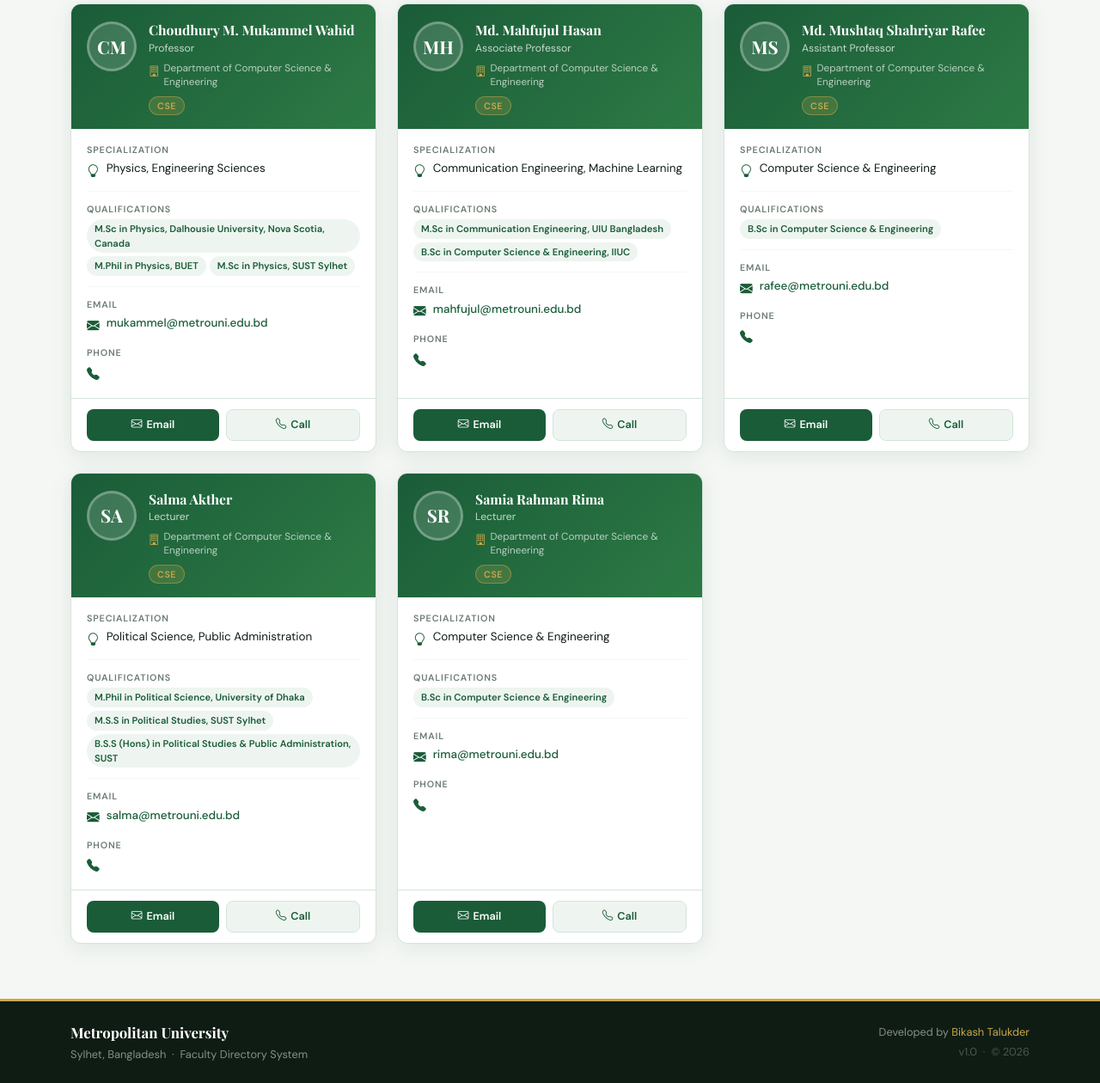
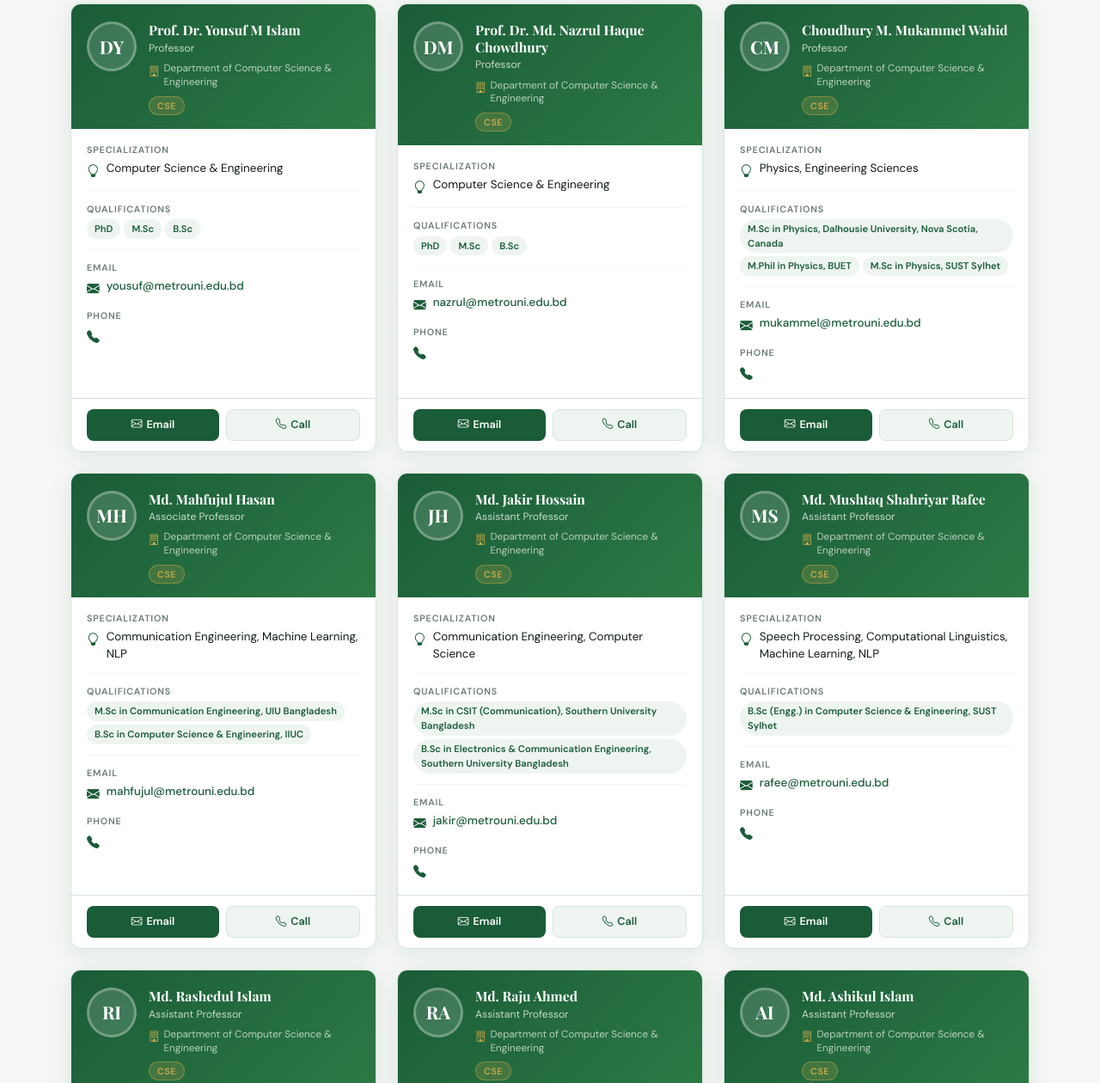
Before and after one commit to bikash-20/MU-FACULTY-DIRECTORY, a plain HTML site: page index.html in a window 1280 px wide. Shown: the part 486-1746 px from the top of the page at 86% size. Drawn offline with nearby package versions, Linux system fonts and the light colour scheme.

Commit message:
Add files via upload

```diff
--- a/index.html
+++ b/index.html
@@ -644,7 +644,41 @@
 
 const FACULTY = [
 
-  // ── Real CSE Department data from metrouni.edu.bd ──────────
+  // ── CSE Department — Metropolitan University, Sylhet ─────────
+  // ── Source: metrouni.edu.bd (verified via official site search) ──
+
+  // ════ PROFESSORS ════
+
+  {
+    name:           "Prof. Dr. Yousuf M Islam",
+    designation:    "Professor",
+    department:     "CSE",
+    departmentFull: "Department of Computer Science & Engineering",
+    email:          "yousuf@metrouni.edu.bd",
+    phone:          "",
+    qualifications: [
+      "PhD",
+      "M.Sc",
+      "B.Sc"
+    ],
+    specialization: "Computer Science & Engineering"
+  },
+
+  {
+    name:           "Prof. Dr. Md. Nazrul Haque Chowdhury",
+    designation:    "Professor",
+    department:     "CSE",
+    departmentFull: "Department of Computer Science & Engineering",
+    email:          "nazrul@metrouni.edu.bd",
+    phone:          "",
+    qualifications: [
+      "PhD",
+      "M.Sc",
+      "B.Sc"
+    ],
+    specialization: "Computer Science & Engineering",
+    note:           "Dean, School of Science & Technology"
+  },
 
   {
     name:           "Choudhury M. Mukammel Wahid",
@@ -661,6 +695,8 @@
     specialization: "Physics, Engineering Sciences"
   },
 
+  // ════ ASSOCIATE PROFESSORS ════
+
   {
     name:           "Md. Mahfujul Hasan",
     designation:    "Associate Professor",
@@ -672,7 +708,24 @@
       "M.Sc in Communication Engineering, UIU Bangladesh",
       "B.Sc in Computer Science & Engineering, IIUC"
     ],
-    specialization: "Communication Engineering, Machine Learning"
+    specialization: "Communication Engineering, Machine Learning, NLP",
+    note:           "Head, Dept. of CSE"
+  },
+
+  // ════ ASSISTANT PROFESSORS ════
+
+  {
+    name:           "Md. Jakir Hossain",
+    designation:    "Assistant Professor",
+    department:     "CSE",
+    departmentFull: "Department of Computer Science & Engineering",
+    email:          "jakir@metrouni.edu.bd",
+    phone:          "",
+    qualifications: [
+      "M.Sc in CSIT (Communication), Southern University Bangladesh",
+      "B.Sc in Electronics & Communication Engineering, Southern University Bangladesh"
+    ],
+    specialization: "Communication Engineering, Computer Science"
   },
 
   {
@@ -681,6 +734,86 @@
     department:     "CSE",
     departmentFull: "Department of Computer Science & Engineering",
     email:          "rafee@metrouni.edu.bd",
+    phone:          "",
+    qualifications: [
+      "B.Sc (Engg.) in Computer Science & Engineering, SUST Sylhet"
+    ],
+    specialization: "Speech Processing, Computational Linguistics, Machine Learning, NLP"
+  },
+
+  {
+    name:           "Md. Rashedul Islam",
+    designation:    "Assistant Professor",
+    department:     "CSE",
+    departmentFull: "Department of Computer Science & Engineering",
+    email:          "rashedul@metrouni.edu.bd",
+    phone:          "",
+    qualifications: [
+      "B.Sc in Computer Science & Engineering"
+    ],
+    specialization: "Computer Science & Engineering"
+  },
+
+  {
+    name:           "Md. Raju Ahmed",
+    designation:    "Assistant Professor",
+    department:     "CSE",
+    departmentFull: "Department of Computer Science & Engineering",
+    email:          "raju@metrouni.edu.bd",
+    phone:          "",
+    qualifications: [
+      "B.Sc in Computer Science & Engineering"
+    ],
+    specialization: "Computer Science & Engineering"
+  },
+
+  {
+    name:           "Md. Ashikul Islam",
+    designation:    "Assistant Professor",
+    department:     "CSE",
+    departmentFull: "Department of Computer Science & Engineering",
+    email:          "ashikul@metrouni.edu.bd",
+    phone:          "",
+    qualifications: [
+      "B.Sc in Computer Science & Engineering"
+    ],
+    specialization: "Computer Science & Engineering"
+  },
+
+  {
+    name:           "Md. Nurul Afsar Mahmud Bhuiyan",
+    designation:    "Assistant Professor",
+    department:     "CSE",
+    departmentFull: "Department of Computer Science & Engineering",
+    email:          "afsar@metrouni.edu.bd",
+    phone:          "",
+    qualifications: [
+      "B.Sc in Computer Science & Engineering"
+    ],
+    specialization: "Computer Science & Engineering"
+  },
+
+  // ════ LECTURERS ════
+
+  {
+    name:           "Md. Shamihul Islam Khan Limon",
+    designation:    "Lecturer",
+    department:     "CSE",
+    departmentFull: "Department of Computer Science & Engineering",
+    email:          "limon@metrouni.edu.bd",
+    phone:          "",
+    qualifications: [
+      "B.Sc in Computer Science & Engineering"
+    ],
+    specialization: "Computer Science & Engineering"
+  },
+
+  {
+    name:           "Md. Fahmidur Rahman Sakib",
+    designation:    "Lecturer",
+    department:     "CSE",
+    departmentFull: "Department of Computer Science & Engineering",
+    email:          "sakib@metrouni.edu.bd",
     phone:          "",
     qualifications: [
       "B.Sc in Computer Science & Engineering"
@@ -712,6 +845,19 @@
     phone:          "",
     qualifications: [
       "B.Sc in Computer Science & Engineering"
+    ],
+    specialization: "Computer Science & Engineering"
+  },
+
+  {
+    name:           "Labiba Jahan",
+    designation:    "Lecturer",
+    department:     "CSE",
+    departmentFull: "Department of Computer Science & Engineering",
+    email:          "labiba@metrouni.edu.bd",
+    phone:          "",
+    qualifications: [
+      "B.Sc in Computer Science & Engineering, SUST Sylhet"
     ],
     specialization: "Computer Science & Engineering"
   },
```
